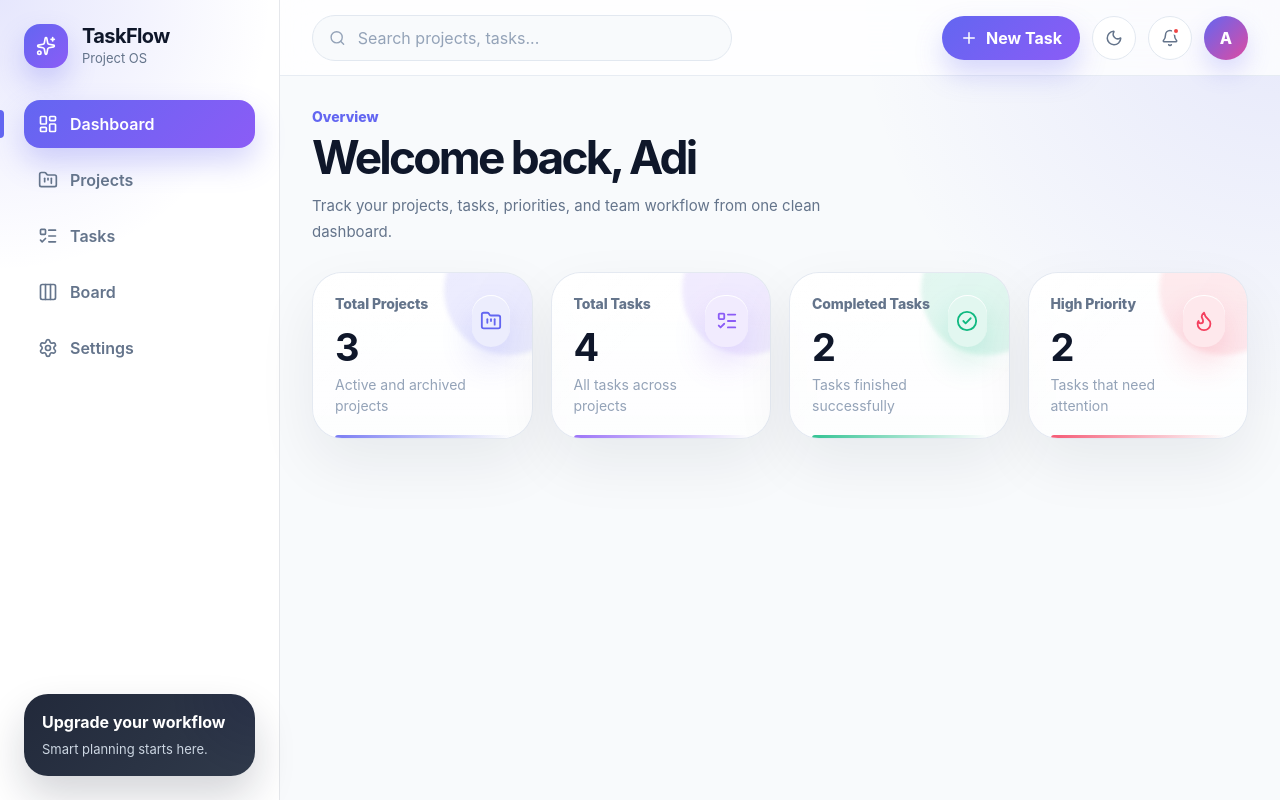
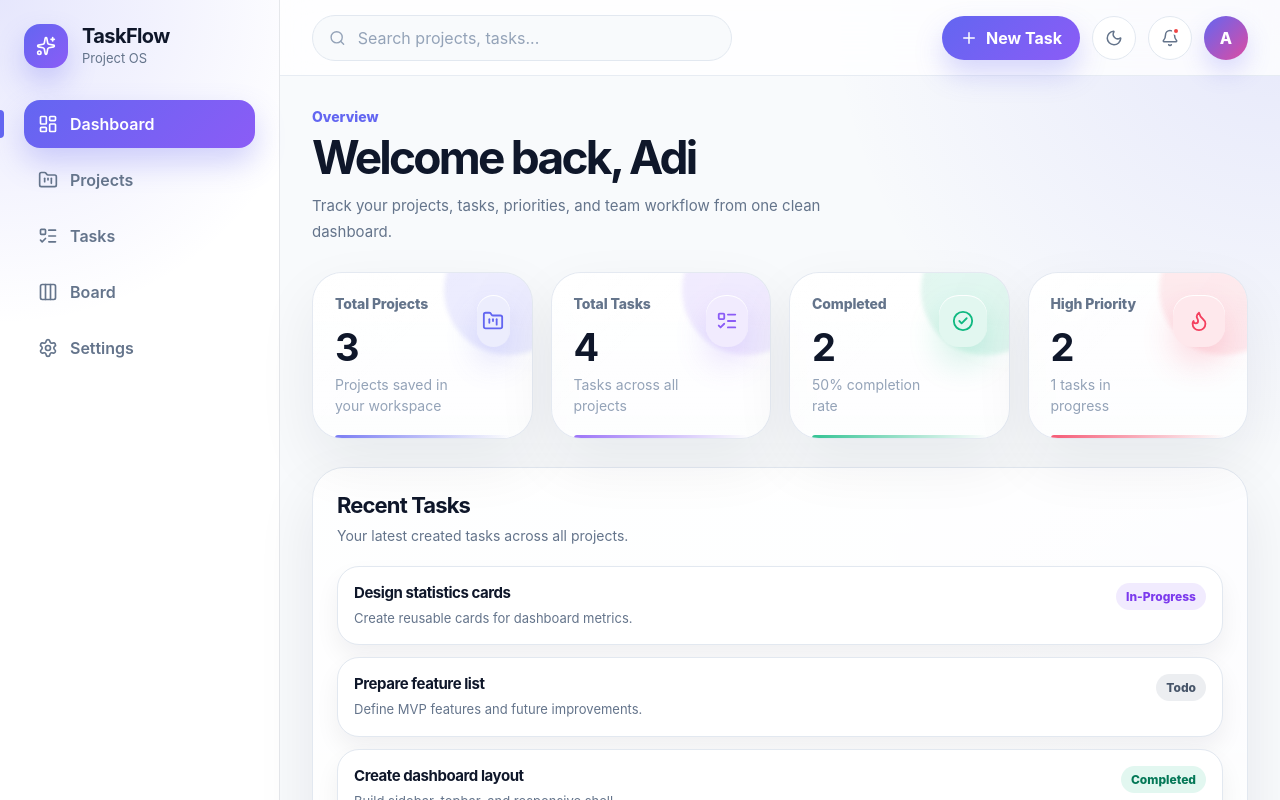
Before and after one commit to odaysaad2003-png/Task-flow-project, a React (Vite) app: page /dashboard in a window 1280 px wide. Shown: the top 800 px of the page. Built offline with nearby package versions, Linux system fonts and the light colour scheme.

Commit message:
feat: connect dashboard to real project and task data

```diff
--- a/src/features/board/components/BoardTaskCard.jsx
+++ b/src/features/board/components/BoardTaskCard.jsx
@@ -31,6 +31,7 @@ const nextStatusActions = {
 export default function BoardTaskCard({task , onStatusChange}) {
 
 
+      // @ts-ignore
       const actions = nextStatusActions[task.status] || [];
 
     return (
--- a/src/pages/DashboardPage.jsx
+++ b/src/pages/DashboardPage.jsx
@@ -13,26 +13,35 @@ export default function DashboardPage() {
 
 
     const [projects] = useLocalStorage("taskflow-projects", mockProjects);
+    const [tasks] = useLocalStorage("taskflow-tasks", mockTasks);
+
+
     const totalProjects = projects.length;
+    const totalTasks = tasks.length;
 
-    const totalTasks = mockTasks.length;
-    const completedTasks = mockTasks.filter((task) => task.status === TASK_STATUS.COMPLETED).length;
-    const highPriorityTasks = mockTasks.filter((task) => task.priority === TASK_PRIORITY.HIGH).length;
+    const completedTasks = tasks.filter((task) => task.status === TASK_STATUS.COMPLETED).length;
+    const inProgressTasks = tasks.filter((task) => task.status === TASK_STATUS.IN_PROGRESS).length;
+    const highPriorityTasks = tasks.filter((task) => task.priority === TASK_PRIORITY.HIGH).length;
+    const completionRate = totalTasks > 0 ? Math.round((completedTasks / totalTasks) * 100) : 0;
 
+
+    const recentTasks = [...tasks].sort((a, b) => new Date(b.createdAt) - new Date(a.createdAt)).slice(0, 5);
     return (
         <div className="dashboard-page">
             <div className="dashboard-header">
                 <PageHeader
-            eyebrow="Overview"
-            title="Welcome back, Adi"
-            description="Track your projects, tasks, priorities, and team workflow from one clean dashboard." action={undefined}                />
+                    eyebrow="Overview"
+                    title="Welcome back, Adi"
+                    description="Track your projects, tasks, priorities, and team workflow from one clean dashboard."
+                    action={undefined}
+                />
             </div>
 
             <section className="stats-grid">
                 <StatsCard
                     title="Total Projects"
                     value={totalProjects}
-                    description="Active and archived projects"
+                    description="Projects saved in your workspace"
                     icon={FolderKanban}
                     accent="indigo"
                     delay={0}
@@ -41,16 +50,16 @@ export default function DashboardPage() {
                 <StatsCard
                     title="Total Tasks"
                     value={totalTasks}
-                    description="All tasks across projects"
+                    description="Tasks across all projects"
                     icon={ListTodo}
                     accent="violet"
                     delay={0.08}
                 />
 
                 <StatsCard
-                    title="Completed Tasks"
+                    title="Completed"
                     value={completedTasks}
-                    description="Tasks finished successfully"
+                    description={`${completionRate}% completion rate`}
                     icon={CheckCircle2}
                     accent="emerald"
                     delay={0.16}
@@ -59,12 +68,37 @@ export default function DashboardPage() {
                 <StatsCard
                     title="High Priority"
                     value={highPriorityTasks}
-                    description="Tasks that need attention"
+                    description={`${inProgressTasks} tasks in progress`}
                     icon={Flame}
                     accent="rose"
                     delay={0.24}
                 />
             </section>
+            <section className="dashboard-section">
+                <div className="dashboard-section-header">
+                    <div>
+                        <h2>Recent Tasks</h2>
+                        <p>Your latest created tasks across all projects.</p>
+                    </div>
+                </div>
+
+                <div className="recent-tasks-list">
+                    {recentTasks.length > 0 ? (
+                        recentTasks.map((task) => (
+                            <div className="recent-task-item" key={task.id}>
+                                <div>
+                                    <h3>{task.title}</h3>
+                                    <p>{task.description}</p>
+                                </div>
+
+                                <span className={`recent-task-status status-${task.status}`}>{task.status}</span>
+                            </div>
+                        ))
+                    ) : (
+                        <div className="dashboard-empty-box">No recent tasks yet.</div>
+                    )}
+                </div>
+            </section>
         </div>
     );
 }
--- a/src/pages/style/DashboardPage.css
+++ b/src/pages/style/DashboardPage.css
@@ -10,6 +10,113 @@
   display: grid;
   grid-template-columns: repeat(4, minmax(0, 1fr));
   gap: 18px;
+}
+
+
+.dashboard-section {
+  padding: 24px;
+  border-radius: 32px;
+  background:
+    linear-gradient(180deg, rgba(255, 255, 255, 0.94), rgba(255, 255, 255, 0.76)),
+    radial-gradient(circle at top right, var(--color-primary-soft), transparent 36%);
+  border: 1px solid var(--color-border);
+  box-shadow: var(--shadow-md);
+}
+
+.dashboard-section-header {
+  display: flex;
+  align-items: flex-start;
+  justify-content: space-between;
+  gap: 18px;
+  margin-bottom: 18px;
+}
+
+.dashboard-section-header h2 {
+  margin: 0;
+  color: var(--color-text);
+  font-size: 22px;
+  letter-spacing: -0.04em;
+}
+
+.dashboard-section-header p {
+  margin: 7px 0 0;
+  color: var(--color-text-muted);
+  font-size: 14px;
+  line-height: 1.6;
+}
+
+.recent-tasks-list {
+  display: flex;
+  flex-direction: column;
+  gap: 12px;
+}
+
+.recent-task-item {
+  padding: 16px;
+  border-radius: 22px;
+  display: flex;
+  align-items: flex-start;
+  justify-content: space-between;
+  gap: 16px;
+  background: var(--color-surface);
+  border: 1px solid var(--color-border);
+  box-shadow: var(--shadow-sm);
+}
+
+.recent-task-item h3 {
+  margin: 0;
+  color: var(--color-text);
+  font-size: 15px;
+  letter-spacing: -0.03em;
+}
+
+.recent-task-item p {
+  margin: 7px 0 0;
+  color: var(--color-text-muted);
+  font-size: 13px;
+  line-height: 1.5;
+}
+
+.recent-task-status {
+  flex: 0 0 auto;
+  padding: 6px 10px;
+  border-radius: 999px;
+  font-size: 12px;
+  font-weight: 850;
+  text-transform: capitalize;
+}
+
+.status-todo {
+  color: #475569;
+  background: rgba(100, 116, 139, 0.12);
+}
+
+.status-in-progress {
+  color: #7c3aed;
+  background: rgba(139, 92, 246, 0.12);
+}
+
+.status-completed {
+  color: #047857;
+  background: rgba(16, 185, 129, 0.12);
+}
+
+.dashboard-empty-box {
+  min-height: 120px;
+  border-radius: 24px;
+  display: grid;
+  place-items: center;
+  color: var(--color-text-soft);
+  background: rgba(248, 250, 252, 0.68);
+  border: 1px dashed var(--color-border);
+  font-size: 14px;
+  font-weight: 750;
+}
+
+@media (max-width: 700px) {
+  .recent-task-item {
+    flex-direction: column;
+  }
 }
 
 @media (max-width: 1200px) {
```
